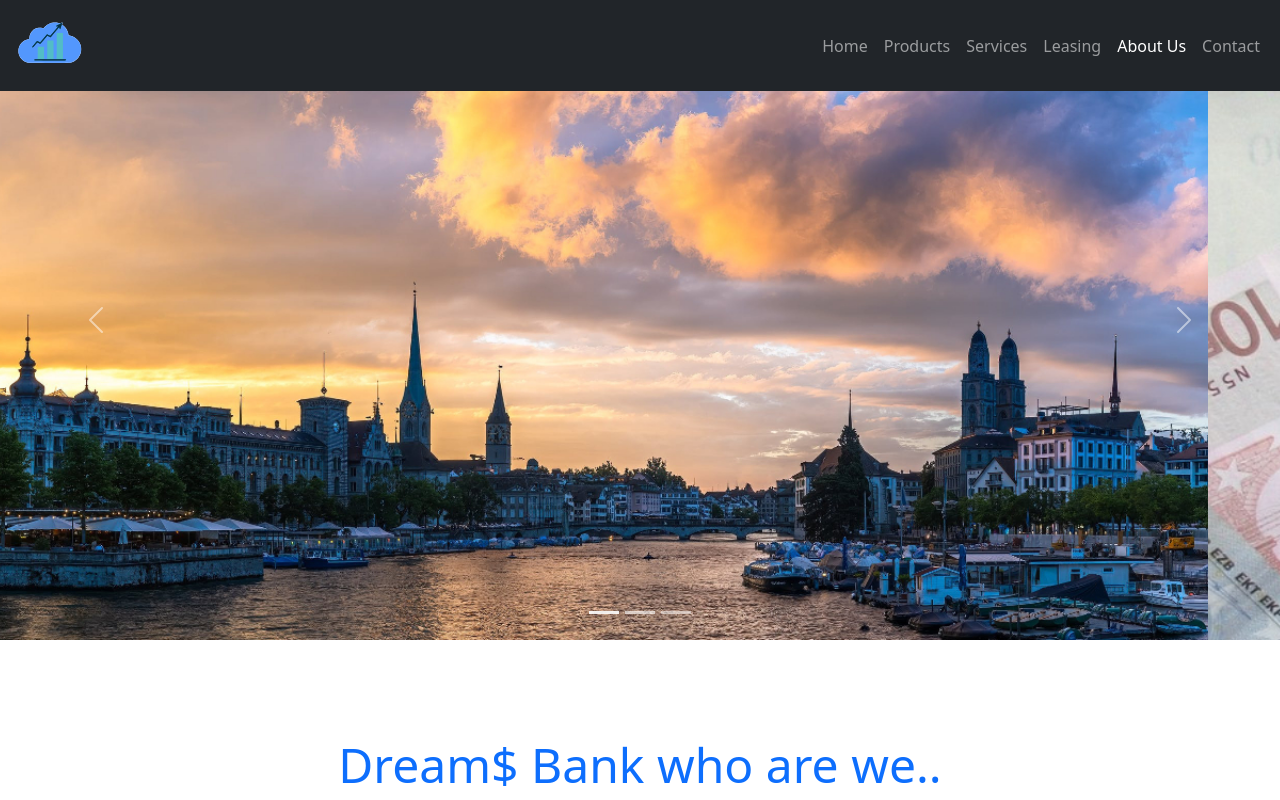
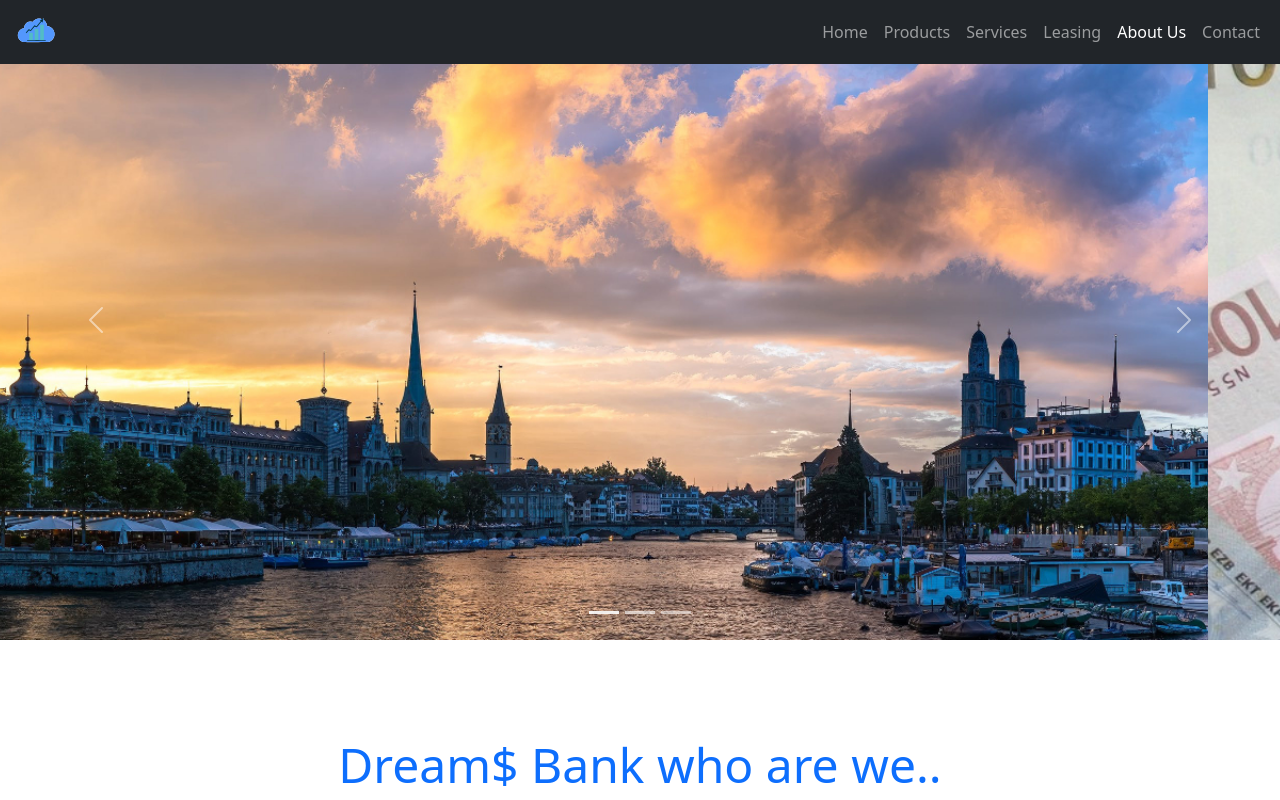
Before and after one commit to JayKay8/dreams-hompage, a plain HTML site: page site/about.html in a window 1280 px wide. Shown: the top 800 px of the page. Drawn offline with nearby package versions, Linux system fonts and the light colour scheme.

Commit message:
new changes Logo Top-left

```diff
--- a/site/about.html
+++ b/site/about.html
@@ -21,7 +21,7 @@
 <body>
     <nav class="navbar navbar-expand-lg navbar-dark bg-dark fixed-top">
         <div class="container-fluid">
-            <img src="img/logo.svg" class="navbar-brand" alt="logo" width="75" height="75">
+            <img src="img/logo.svg" class="navbar-brand" alt="logo" width="48" height="48">
             <button type="button" class="navbar-toggler" data-bs-toggle="collapse" data-bs-target="#navbarCollapse">
                 <span class="navbar-toggler-icon"></span>
             </button>
```
Also changed, not shown: site/contact.html (+1 -1 lines), site/index.html (+1 -1 lines), site/leasing.html (+1 -1 lines), site/products.html (+1 -1 lines), site/services.html (+1 -1 lines).
